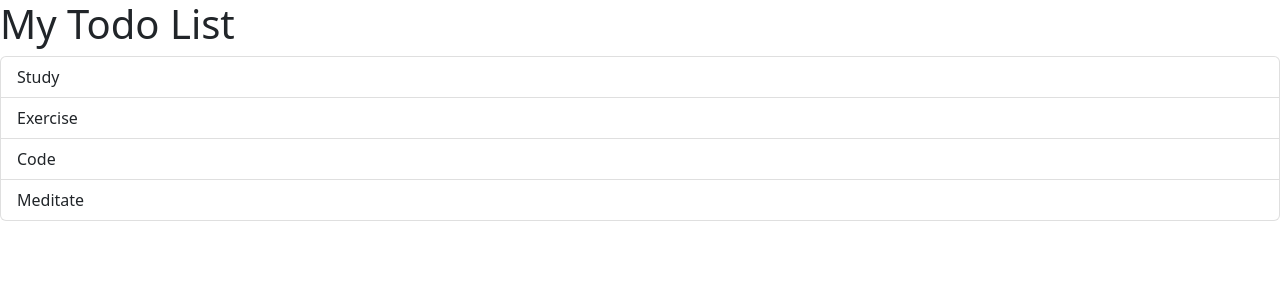
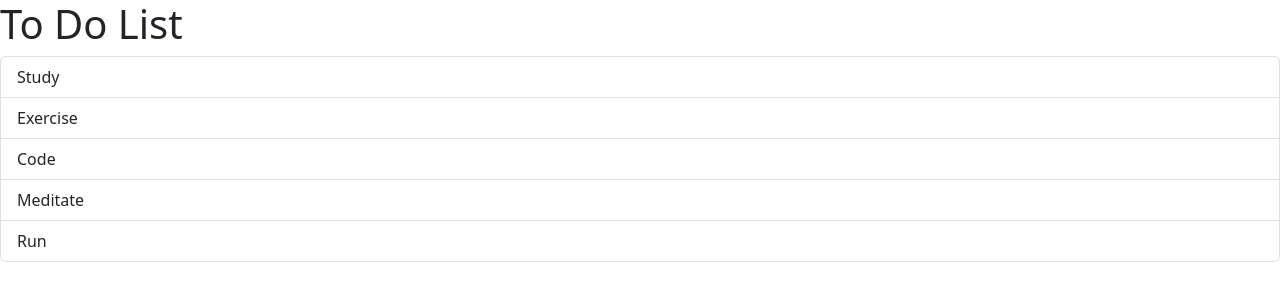
Before and after one commit to rajkumarpaneru/react-basics, a React (Vite) app: page / in a window 1280 px wide. Shown: the top 300 px of the page. Built offline with nearby package versions, Linux system fonts and the light colour scheme.

Commit message:
pass data using props

```diff
--- a/src/App.tsx
+++ b/src/App.tsx
@@ -1,13 +1,15 @@
-import React from 'react'
-import Message from './Message';
-import ListGroup from './components/ListGroup';
+import React from "react";
+import Message from "./Message";
+import ListGroup from "./components/ListGroup";
 
 const App = () => {
+  const todos = ["Study", "Exercise", "Code", "Meditate", "Run"];
+  const heading = "To Do List";
   return (
     <div>
-      <ListGroup />
+      <ListGroup items={todos} heading={heading} />
     </div>
-  )
-}
+  );
+};
 
 export default App;
--- a/src/components/ListGroup.tsx
+++ b/src/components/ListGroup.tsx
@@ -1,14 +1,16 @@
 import React, { useState } from "react";
 
-const ListGroup = () => {
-  const todos = ["Study", "Exercise", "Code", "Meditate"];
-
+interface Props {
+  items: string[];
+  heading: string;
+}
+const ListGroup = (props: Props) => {
   const [selectedIndex, setSelectedIndex] = useState(-1);
   return (
     <>
-      <h1>My Todo List</h1>
+      <h1>{props.heading}</h1>
       <ul className="list-group">
-        {todos.map((todo, index) => (
+        {props.items.map((todo, index) => (
           <li
             className={
               selectedIndex === index
```
